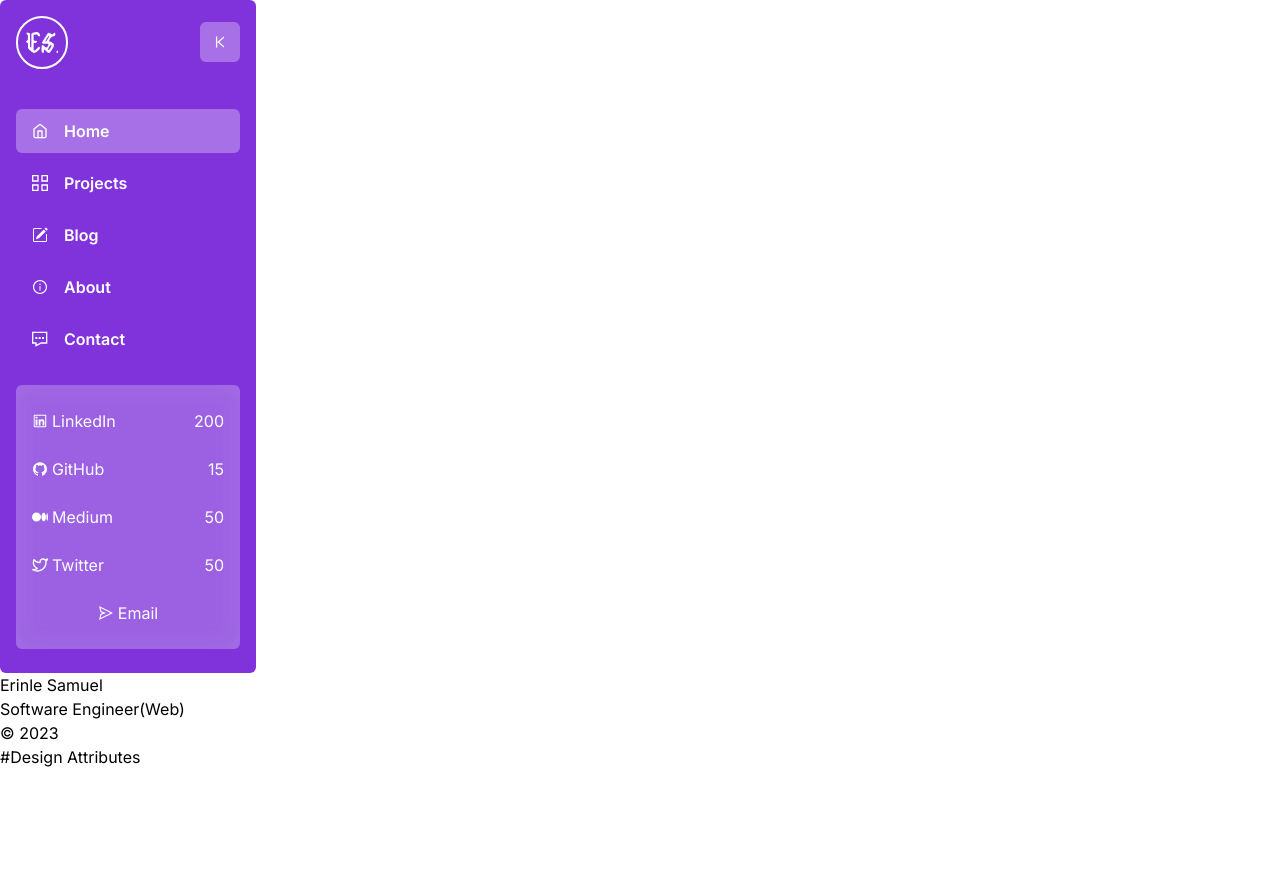
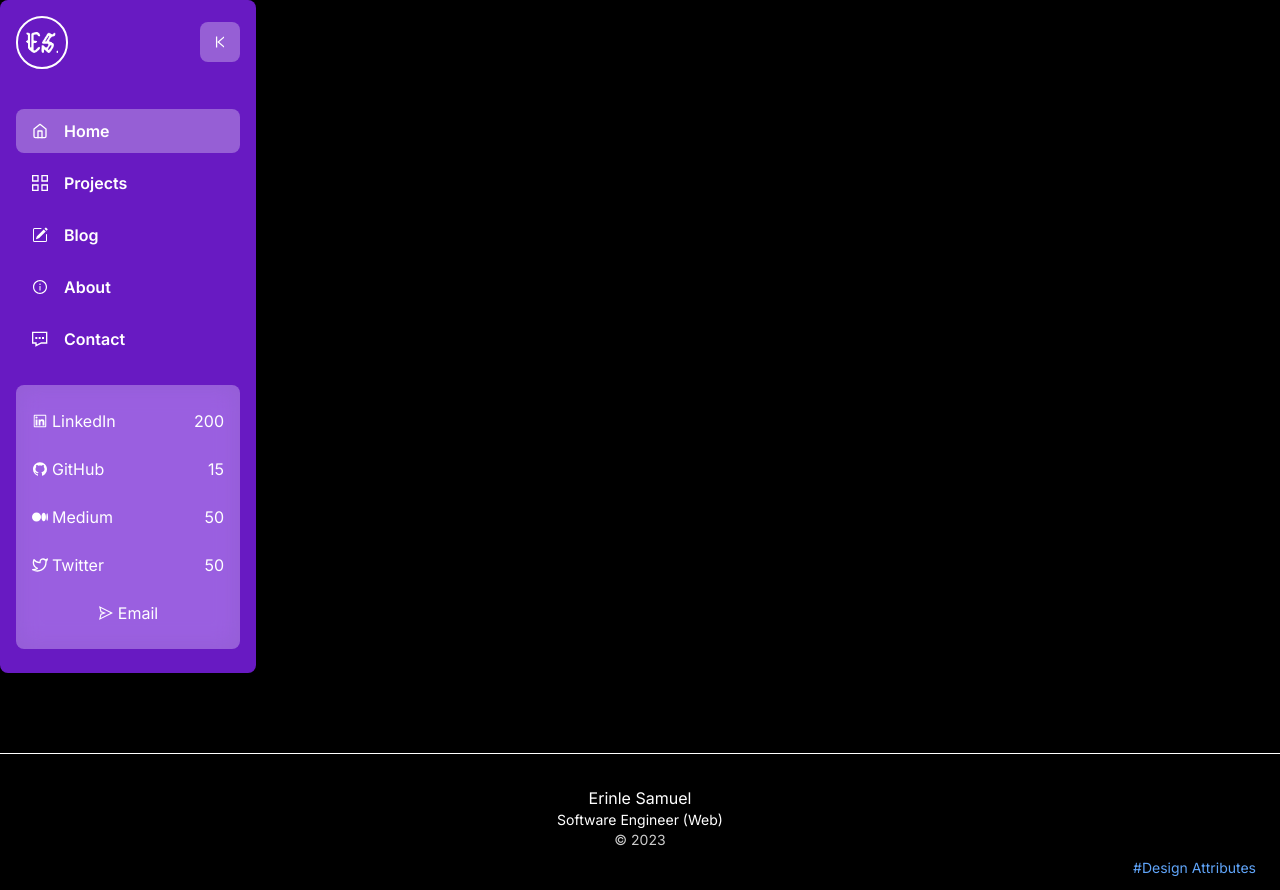
Before and after one commit to psalmuelle/psalmuelle.github.io, a Next.js app: page / in a window 1280 px wide. Before the commit the page ends 800 px from the top, so only its background shows below. Built offline with nearby package versions, Linux system fonts and the light colour scheme.

Commit message:
feat: navbar

```diff
--- a/components/Footer.jsx
+++ b/components/Footer.jsx
@@ -1,18 +1,21 @@
-import Link from "next/link"
+import Link from "next/link";
 
 const Footer = () => {
   return (
-    <footer>
-        <div>
-            <p>Erinle Samuel</p>
-            <p>Software Engineer(Web)</p>
-        </div>
-        <p>&copy; 2023</p>
-        <Link href='https://github.com/psalmuelle/psalmuelle.github.io#readme' target='_blank'>
-            #Design Attributes
-        </Link>
+    <footer className='relative border-t border-white mt-20 py-10 pt-8 flex justify-center items-center flex-col text-center'>
+      <div>
+        <p>Erinle Samuel</p>
+        <p className="text-sm">Software Engineer (Web)</p>
+        <p className="text-sm opacity-80">&copy; {new Date().getFullYear()}</p>
+      </div>
+      <Link
+        href='https://github.com/psalmuelle/psalmuelle.github.io#readme'
+        target='_blank'
+        className='absolute bottom-3 right-6 text-blue-400 text-sm'>
+        #Design Attributes
+      </Link>
     </footer>
-  )
-}
+  );
+};
 
-export default Footer
+export default Footer;
--- a/components/Nav.jsx
+++ b/components/Nav.jsx
@@ -31,7 +31,7 @@ const NavLink = ({ title, href, icon, activeLink, hideTitle }) => {
 const SocialLink = ({ href, title, icon, followers, hideTitle }) => {
   return (
     <Link
-      className={`flex justify-between items-center p-2 rounded-md last-of-type:justify-center hover:bg-black ${
+      className={`flex justify-between items-center p-2 rounded-lg last-of-type:justify-center hover:bg-black ${
         hideTitle ? "block w-fit p-3" : ""
       }`}
       href={href}
@@ -48,21 +48,26 @@ const SocialLink = ({ href, title, icon, followers, hideTitle }) => {
 
 const Nav = ({ activeLink }) => {
   const [hideNav, setHideNav] = useState(false);
-
+  const [mobileNav, setMobileNav] = useState(false);
   const HideNavTexts = () => {
     setHideNav((prev) => !prev);
   };
 
+  const HideMobileNav = () => {
+    setMobileNav((prev) => !prev);
+  };
+
   return (
     <nav
-      className={`glassmorphism text-white p-4 bg-[rgba(116,29,216,0.9)] w-64 ${
+      className={`glassmorphism text-white p-4 max-xl:p-2 bg-[rgba(116,29,216,0.9)] w-64 ${
         hideNav ? "w-fit" : ""
-      } `}>
-      <div className='max-xl:hidden'>
+      } mobile_nav`}>
+      <div className=''>
+        {/* DeskTop Navigation Menu */}
         <div
           className={`flex justify-between items-center ${
             hideNav ? "flex-col-reverse gap-6" : ""
-          }`}>
+          } max-xl:hidden`}>
           <div className='border-2 border-white px-2 py-3.5 rounded-full'>
             <Image
               className='invert'
@@ -77,7 +82,26 @@ const Nav = ({ activeLink }) => {
           </div>
         </div>
 
-        <div className='mt-10 flex justify-center flex-col gap-2'>
+        {/* Mobile Navigation Menu */}
+        <div className={`flex justify-between items-center xl:hidden`}>
+          <div className='border-2 border-white px-2 py-3 rounded-full'>
+            <Image
+              className='invert'
+              src={"/es1.png"}
+              alt='Logo'
+              width={24}
+              height={24}
+            />
+          </div>
+          <div
+            onClick={HideMobileNav}
+            className='p-2 cursor-pointer active_btn'>
+            {mobileNav ? <MdClose size={24} /> : <FiMenu size={24} />}
+          </div>
+        </div>
+
+        <div className={` ${mobileNav ? "max-xl:block" : "max-xl:hidden"}`}>
+          <div className={`mt-10 flex justify-center flex-col gap-2`}>
             <NavLink
               title={"Home"}
               activeLink={activeLink}
@@ -160,6 +184,7 @@ const Nav = ({ activeLink }) => {
             />
           </div>
         </div>
+      </div>
     </nav>
   );
 };
--- a/styles/global.css
+++ b/styles/global.css
@@ -9,16 +9,21 @@
 }
 
 body {
-  background-color: white;
+  background-color: rgb(0, 0, 0);
+  color: white
+
 }
 
 .glassmorphism {
-  @apply rounded-md bg-clip-padding backdrop-filter backdrop-blur-md bg-opacity-30;
+  @apply rounded-lg bg-clip-padding backdrop-filter backdrop-blur-md bg-opacity-30;
 }
 .active_btn {
-  @apply bg-[rgba(255,255,255,0.3)] rounded-md;
+  @apply bg-[rgba(255,255,255,0.3)] rounded-lg;
 }
 
 .nav_link {
-  @apply flex items-center hover:bg-[rgba(255,255,255,0.2)] hover:opacity-90 gap-4 rounded-md justify-start text-white px-4 py-2.5 font-semibold;
+  @apply flex items-center hover:bg-[rgba(255,255,255,0.2)] hover:opacity-90 gap-4 rounded-lg justify-start text-white px-4 py-2.5 font-semibold;
 }
+.mobile_nav{
+  @apply max-xl:w-11/12 max-xl:mx-auto
+}
```
Lines whose indentation alone changed are shown as unchanged.
